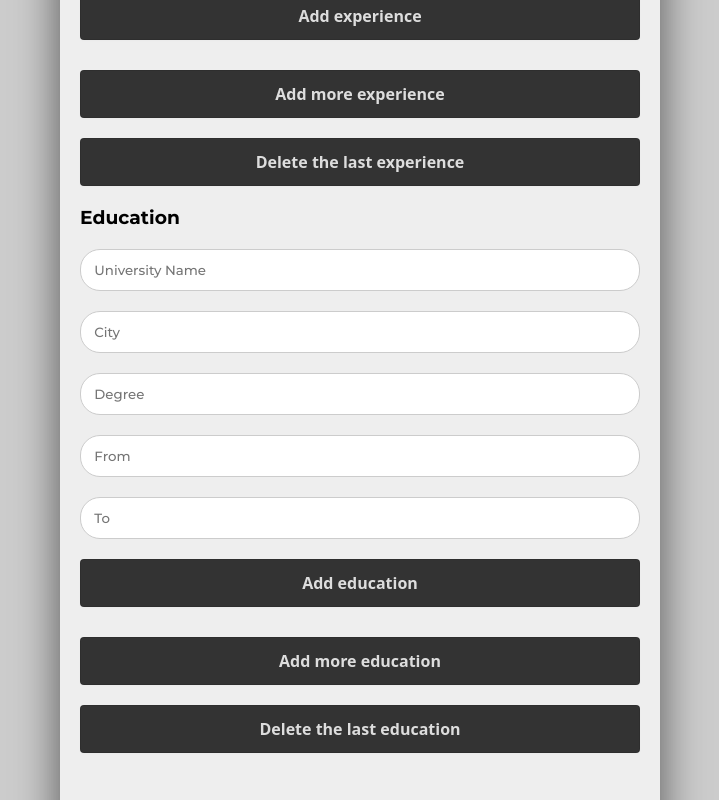
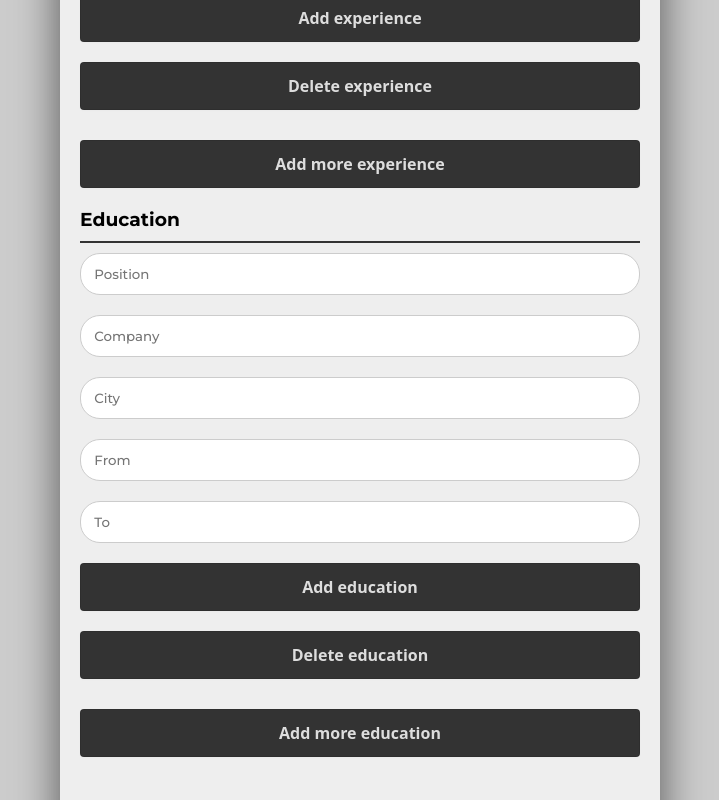
Before and after one commit to m2cci-bouzentm/react-cv-project, a React (Create React App) app: page / in a window 1280 px wide. Shown: the part 1120-1920 px from the top of the page, without its empty margins (280-999 px from the left). Built offline with nearby package versions, Linux system fonts and the light colour scheme.

Commit message:
added the same modifications as the main branch (class component branch)

```diff
--- a/src/components/EducationForm.js
+++ b/src/components/EducationForm.js
@@ -2,9 +2,19 @@ import React, { useState, useEffect } from 'react';
 import styles from '../styles.module.css';
 
 const EducationForm = (props) => {
-  const [educationFormNum, setEducationFormNum] = useState([1]);
+  const [educationFormNum, setEducationFormNum] = useState([0]);
   const [education, setEducation] = useState({});
   const [educationArr, setEducationArr] = useState([]);
+
+  function handleFocus(e) {
+    if (!Object.keys(education).length) {
+      const inputsArr = [...e.target.parentElement.children].slice(0, -2);
+      inputsArr.forEach((input) => {
+        input.textContent = '';
+        input.value = '';
+      });
+    }
+  }
 
   function handleChange(e) {
     let input = e.target;
@@ -28,10 +38,10 @@ const EducationForm = (props) => {
   function handleDeleteBtn(e) {
     e.preventDefault();
 
-    /* deleting last form and its last object
-      and its last object */
-    setEducationFormNum([...educationFormNum].slice(0, -1));
-    setEducationArr([...educationArr].slice(0, -1));
+    let targetedForm = e.target.parentElement;
+    setEducationArr([...educationArr].filter((exp) => exp.form !== targetedForm));
+
+    targetedForm.remove();
     props.setEducationStateOfParent(educationArr);
   }
 
@@ -39,12 +49,12 @@ const EducationForm = (props) => {
     e.preventDefault();
 
     // filter the array so it can have only one object per form, the last form submission
-    let filteredExpArr = educationArr.filter((exp) => {
+    let filteredEducArr = educationArr.filter((exp) => {
       return education.form !== exp.form;
     });
 
     // set the filtered array as the new educationArr
-    setEducationArr([...filteredExpArr, education]);
+    setEducationArr([...filteredEducArr, education]);
     setEducation({});
   }
 
@@ -54,44 +64,46 @@ const EducationForm = (props) => {
     props.setEducationStateOfParent(educationArr);
   }, [educationArr]);
 
-  const duplicateForm = educationFormNum.map((formNum) => {
+  const duplicateForm = educationFormNum.map((num) => {
     return (
-      <form key={formNum} action="" className={`form  ${styles.educationForm}`}>
+      <form key={num} action="#" className={styles.educationForm}>
         <input
           type="text"
-          name="university"
-          placeholder="University Name"
+          name="position"
+          placeholder="Position"
           onChange={handleChange}
+          onFocus={handleFocus}
+        ></input>
+        <input
+          type="text"
+          name="company"
+          placeholder="Company"
+          onChange={handleChange}
+          onFocus={handleFocus}
         ></input>
         <input
           type="text"
           name="city"
           placeholder="City"
           onChange={handleChange}
-        ></input>
-        <input
-          type="text"
-          name="degree"
-          placeholder="Degree"
-          onChange={handleChange}
+          onFocus={handleFocus}
         ></input>
         <input
           type="number"
           name="from"
           placeholder="From"
           onChange={handleChange}
-          min="1923"
-          max="2050"
+          onFocus={handleFocus}
         ></input>
         <input
           type="number"
           name="to"
           placeholder="To"
           onChange={handleChange}
-          min="1923"
-          max="2050"
+          onFocus={handleFocus}
         ></input>
         <button onClick={handleSubmit}>Add education</button>
+        <button onClick={handleDeleteBtn}>Delete education</button>
       </form>
     );
   });
@@ -101,9 +113,6 @@ const EducationForm = (props) => {
       <h3>Education</h3>
       {duplicateForm}
       <button onClick={handleAddBtn}>Add more education</button>
-      <button onClick={handleDeleteBtn}>
-        Delete the last education
-      </button>
     </div>
   );
 }
--- a/src/components/ExperienceForm.js
+++ b/src/components/ExperienceForm.js
@@ -2,9 +2,19 @@ import React, { useState, useEffect } from 'react';
 import styles from '../styles.module.css';
 
 const ExperienceForm = (props) => {
-  const [experienceFormNum, setExperienceFormNum] = useState([1]);
+  const [experienceFormNum, setExperienceFormNum] = useState([0]);
   const [experience, setExperience] = useState({});
   const [experienceArr, setExperienceArr] = useState([]);
+
+  function handleFocus(e) {
+    if (!Object.keys(experience).length) {
+      const inputsArr = [...e.target.parentElement.children].slice(0, -2);
+      inputsArr.forEach((input) => {
+        input.textContent = '';
+        input.value = '';
+      });
+    }
+  }
 
   function handleChange(e) {
     let input = e.target;
@@ -19,16 +29,22 @@ const ExperienceForm = (props) => {
     e.preventDefault();
     if (!experienceFormNum.length) {
       setExperienceFormNum([1]);
-    }
-    else {
-      setExperienceFormNum([...experienceFormNum, (experienceFormNum.at(-1) + 1)]);
+    } else {
+      setExperienceFormNum([
+        ...experienceFormNum,
+        experienceFormNum.at(-1) + 1,
+      ]);
     }
   }
 
   function handleDeleteBtn(e) {
     e.preventDefault();
-    setExperienceFormNum([...experienceFormNum].slice(0, -1)); // deleting last form and its last object
-    setExperienceArr([...experienceArr].slice(0, -1)); // and its last object
+    let targetedForm = e.target.parentElement;
+    setExperienceArr(
+      [...experienceArr].filter((exp) => exp.form !== targetedForm)
+    );
+
+    targetedForm.remove();
     props.setExperienceStateOfParent(experienceArr);
   }
 
@@ -50,40 +66,46 @@ const ExperienceForm = (props) => {
     props.setExperienceStateOfParent(experienceArr);
   }, [experienceArr]);
 
-  const duplicateForm = experienceFormNum.map((formNum) => {
+  const duplicateForm = experienceFormNum.map((num) => {
     return (
-      <form key={formNum} action="#" className={styles.experienceForm}>
+      <form key={num} action="#" className={styles.experienceForm}>
         <input
           type="text"
           name="position"
           placeholder="Position"
           onChange={handleChange}
+          onFocus={handleFocus}
         ></input>
         <input
           type="text"
           name="company"
           placeholder="Company"
           onChange={handleChange}
+          onFocus={handleFocus}
         ></input>
         <input
           type="text"
           name="city"
           placeholder="City"
           onChange={handleChange}
+          onFocus={handleFocus}
         ></input>
         <input
           type="number"
           name="from"
           placeholder="From"
           onChange={handleChange}
+          onFocus={handleFocus}
         ></input>
         <input
           type="number"
           name="to"
           placeholder="To"
           onChange={handleChange}
+          onFocus={handleFocus}
         ></input>
         <button onClick={handleSubmit}>Add experience</button>
+        <button onClick={handleDeleteBtn}>Delete experience</button>
       </form>
     );
   });
@@ -93,7 +115,6 @@ const ExperienceForm = (props) => {
       <h3>Experience</h3>
       {duplicateForm}
       <button onClick={handleAddBtn}>Add more experience</button>
-      <button onClick={handleDeleteBtn}>Delete the last experience</button>
     </div>
   );
 };
--- a/src/components/InformationForm.js
+++ b/src/components/InformationForm.js
@@ -22,10 +22,9 @@ const InformationForm = (props) => {
     const reader = new FileReader();
     reader.readAsDataURL(input.files[0]);
     reader.onload = () => {
-      let img = reader.result;
       setPersonalInformation({
         ...personalInformation,
-        [input.name]: img,
+        [input.name]: reader.result,
       });
     };
   }
@@ -52,6 +51,7 @@ const InformationForm = (props) => {
       inputArr.forEach((input) => {
         if (!input.hasAttribute('name')) return;
         input.value = '';
+        input.textContent = '';
       });
     }
 
--- a/src/styles.module.css
+++ b/src/styles.module.css
@@ -55,6 +55,10 @@ body {
   display: flex;
   flex-direction: column;
   margin: 10px 0;
+
+}
+.educationForm form,.experienceForm form {
+  border-top: solid 2px #333;
 }
 .settings {
   margin: 40px 0 0;
@@ -68,6 +72,8 @@ body {
   grid-template-rows: 1.5fr 8.5fr;
   color: #333;
   padding: 0;
+  position: sticky;
+  top: 5px
 }
 
 .firstRow {
```
